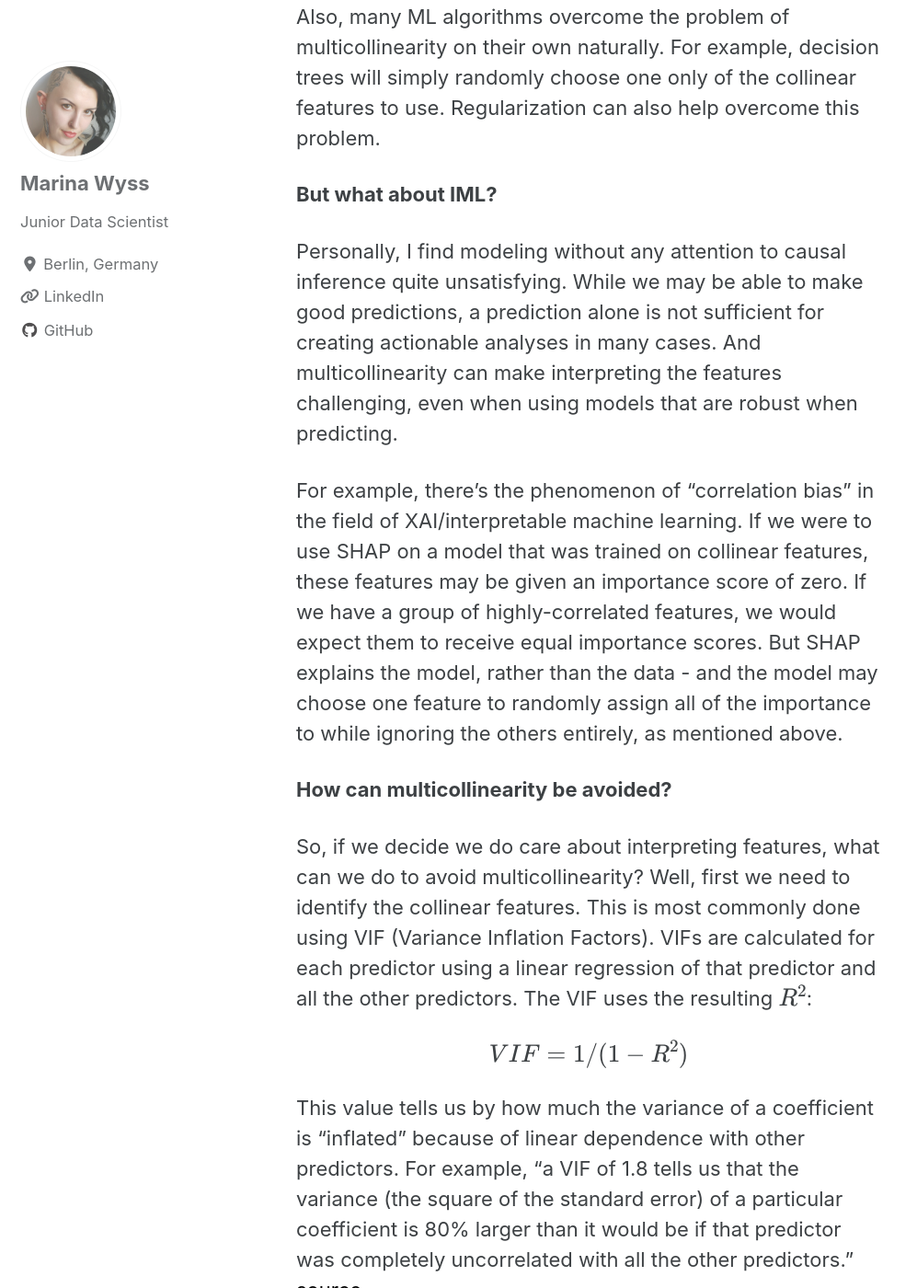
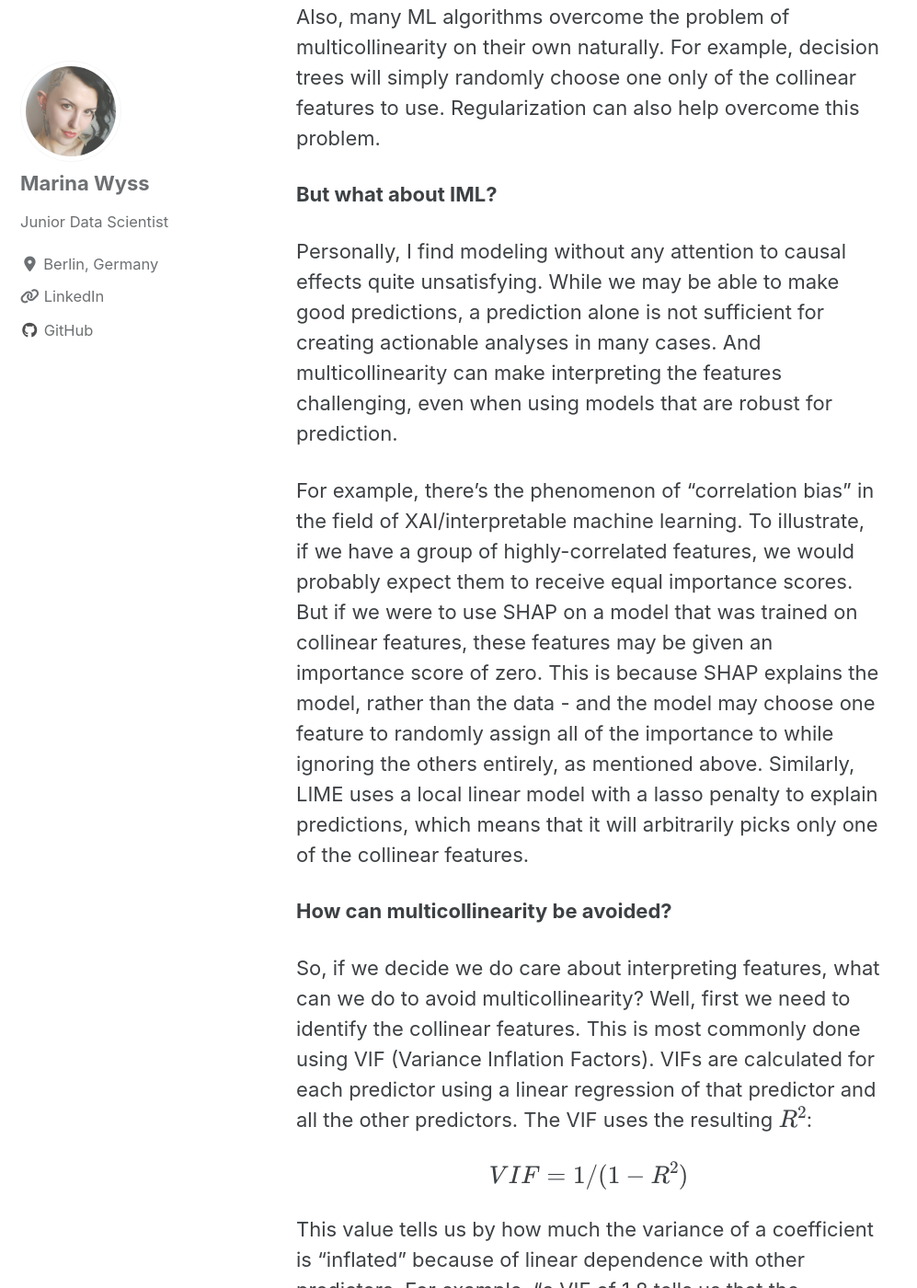
Before and after one commit to MarinaWyss/MarinaWyss.github.io, a Jekyll site: the page built from _posts/2020-06-20-multicollinearity.md, in a window 1280 px wide and 1400 px high, scrolled down 2362 px. Shown: the whole window at 92% size, without its empty margins (0-997 px from the left). Built offline with Jekyll 4.4.1, drawn with Linux system fonts in a browser that asks for light colours; cached includes are drawn as plain includes; nearby versions of some CDN libraries; formulas are drawn with MathJax 3; some of the changed lines change nothing that is shown; some of the changed text lies outside the part shown.

Commit message:
collinearity updates

```diff
--- a/_posts/2020-06-20-multicollinearity.md
+++ b/_posts/2020-06-20-multicollinearity.md
@@ -32,9 +32,9 @@ Also, many ML algorithms overcome the problem of multicollinearity on their own
 
 **But what about IML?**
 
-Personally, I find modeling without any attention to causal inference quite unsatisfying. While we may be able to make good predictions, a prediction alone is not sufficient for creating actionable analyses in many cases. And multicollinearity can make interpreting the features challenging, even when using models that are robust when predicting.
+Personally, I find modeling without any attention to causal effects quite unsatisfying. While we may be able to make good predictions, a prediction alone is not sufficient for creating actionable analyses in many cases. And multicollinearity can make interpreting the features challenging, even when using models that are robust for prediction.
 
-For example, there’s the phenomenon of “correlation bias” in the field of XAI/interpretable machine learning. If we were to use SHAP on a model that was trained on collinear features, these features may be given an importance score of zero. If we have a group of highly-correlated features, we would expect them to receive equal importance scores. But SHAP explains the model, rather than the data - and the model may choose one feature to randomly assign all of the importance to while ignoring the others entirely, as mentioned above.
+For example, there’s the phenomenon of “correlation bias” in the field of XAI/interpretable machine learning. To illustrate, if we have a group of highly-correlated features, we would probably expect them to receive equal importance scores. But if we were to use SHAP on a model that was trained on collinear features, these features may be given an importance score of zero. This is because SHAP explains the model, rather than the data - and the model may choose one feature to randomly assign all of the importance to while ignoring the others entirely, as mentioned above. Similarly, LIME uses a local linear model with a lasso penalty to explain predictions, which means that it will arbitrarily picks only one of the collinear features.
 
 
 **How can multicollinearity be avoided?**
@@ -49,7 +49,8 @@ This value tells us by how much the variance of a coefficient is “inflated”
 VIF values start at 1 and have no upper bound. Some folks are cautious about VIFs over 5, some people over 10.
 
 As an alternative, a simple heatmap can frequently be an easy first step to identifying highly-correlated features.
-Once we know which features are potentially collinear, we can use domain knowledge to either:
+Once we know which features are potentially collinear, we can use domain knowledge to:
 
-1. Feature engineer a new feature that combines the separate collinear variables into one, or
-2. Simply drop the variable that is less theoretically important, or less strongly correlated with the target variable.
+1. Feature engineer a new feature that combines the separate collinear variables into one
+2. Use PCA
+3. Simply drop the variable that is less theoretically important, or less strongly correlated with the target variable
```
